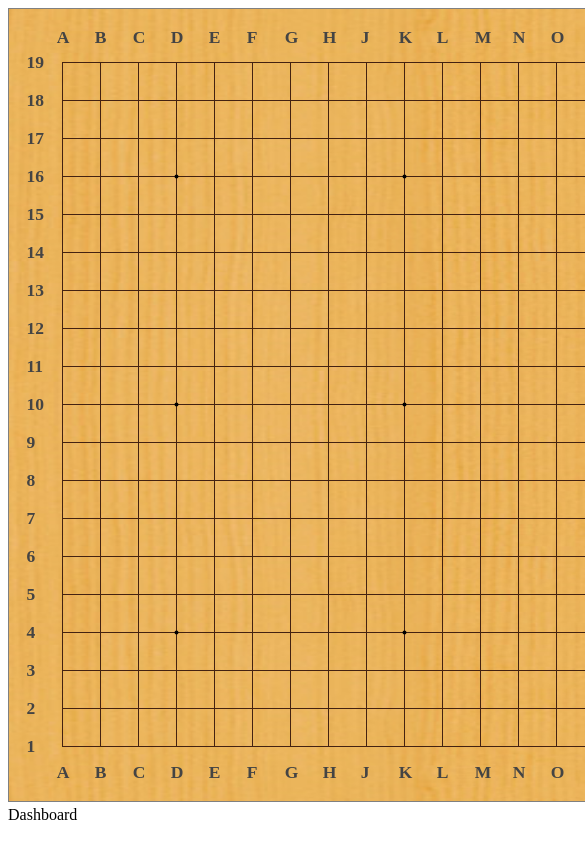
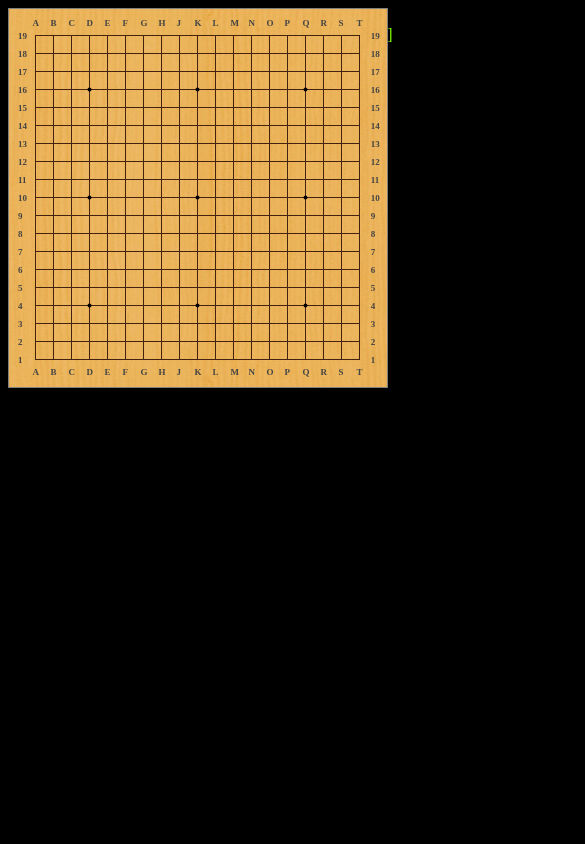
Before and after one commit to iKarabella/VueGoban, a Vue app: page / in a window 390 px wide. Shown: the top 844 px of the page, 585 px wide, since content can reach past the window. Built offline with nearby package versions, Linux system fonts and the light colour scheme.

Commit message:
чуток подправил отображение и убрал лишнее

```diff
--- a/index.html
+++ b/index.html
@@ -6,7 +6,7 @@
     <meta name="viewport" content="width=device-width, initial-scale=1.0" />
     <title>vue-goban</title>
   </head>
-  <body>
+  <body style="background-color: black;">
     <div id="app"></div>
     <script type="module" src="/src/main.js"></script>
   </body>
--- a/src/App.vue
+++ b/src/App.vue
@@ -3,33 +3,44 @@ import Goban from './components/Goban'; //отображение гобана
 import Dashboard from './components/Dashboard'; //отображение гобана
 import MovesTree from './components/MovesTree'; //отображение гобана
 import GobanApp from './components/GobanApp.js'; //функционал гобана
-import { computed, ref } from "vue";
+import { ref } from "vue";
 
-const { counter, settings, game, parseSGF, gobanAction } = GobanApp();
-const size = ref(window.innerHeight-50);
+const { settings, game, parseSGF, gobanAction, moveTo, currentNode } = GobanApp();
+const screenSize = {
+    height:window.innerHeight-50,
+    width:window.innerWidth
+};
+const size = ref(screenSize.height>screenSize.width?screenSize.width:screenSize.height);
 //const sgf = '(;GM[1]AP[StoneBase:SGFParser.3.0.1]SZ[19]VW[ja:sj]CA[utf-8]HA[0]PB[Black]PW[White]AB[pb][sb][pa][qa][pf][qf][pe][re][pd][rd][pc][ra]AW[sg][rg][rb][oa][qg][og][pg][of][rf][oe][se][od][sd][oc][qc][rc][ob][qb]N[黑先 死活题]C[创作者：陈禧](;B[qd];W[sf];B[sc]TE[1]C[CORRECT])(;B[sc];W[sa](;B[sc];W[sb];B[qd];W[qe])(;B[sb];W[sc];B[qd];W[sf]))(;B[sa];W[sc]))'
 
 </script>
 
 <template>
-    <div style="display:flex; align-items: stretch; display: flex; flex-direction: row;">
-        <div style="align-items: stretch; display: flex; flex-basis: 50%; flex-direction: column; flex-grow: 1; flex-shrink: 1; width: 100%;">
+    <div class="main_container">
+        <div class="goban_container">
             <Goban :size="size" :settings="settings" :game="game" @action="gobanAction"/>
             <Dashboard ref="dashboardBlock"/>
         </div>
         <div>
-            <MovesTree/>
-            <input type="number" v-model="size" style="max-width:200px;"/>
-            <select style="max-width:200px" v-model="settings.size">
-                <option :value="[19,19]">19*19</option>
-                <option :value="[13,13]">13*13</option>
-                <option :value="[9,9]">9*9</option>
-                <option :value="[21,21]">21*21</option>
-            </select>
-            <div style="color:blanchedalmond;">
-                {{ game.groups }}
-            </div>
-            <div style="color:blanchedalmond;">{{ game.currentMode }}</div>
+            <MovesTree :size="350" :game="game" @moveTo="moveTo"/>
+            <div style="color:bisque">{{ currentNode }}</div>
+            <div style="color:chartreuse">{{ game.movestree }}</div>
         </div>
     </div>
 </template>
+<style scoped>
+    .main_container{
+        display:flex;
+        align-items: stretch;
+        display: flex;
+        @media (max-width: 480px) {
+            flex-direction: row;
+        };
+        @media (min-width: 480px) {
+            flex-direction: row;
+        }
+    }
+    .main_container .goban_container {
+        align-items: stretch; display: flex; flex-basis: 50%; flex-direction: column; flex-grow: 1; flex-shrink: 1; width: 100%;
+    }
+</style>
--- a/src/components/Goban/Goban.vue
+++ b/src/components/Goban/Goban.vue
@@ -14,7 +14,6 @@ const props = defineProps({
 
 const emit = defineEmits(['action']);
 const alphabet = 'abcdefghjklmnopqrstuvwxyz';
-const grid = ref([]);
 
 const size = computed(()=>{
     for(let i = props.size; i>0; i--) //TODO может без цикла как-то можно это высчитать?
```
